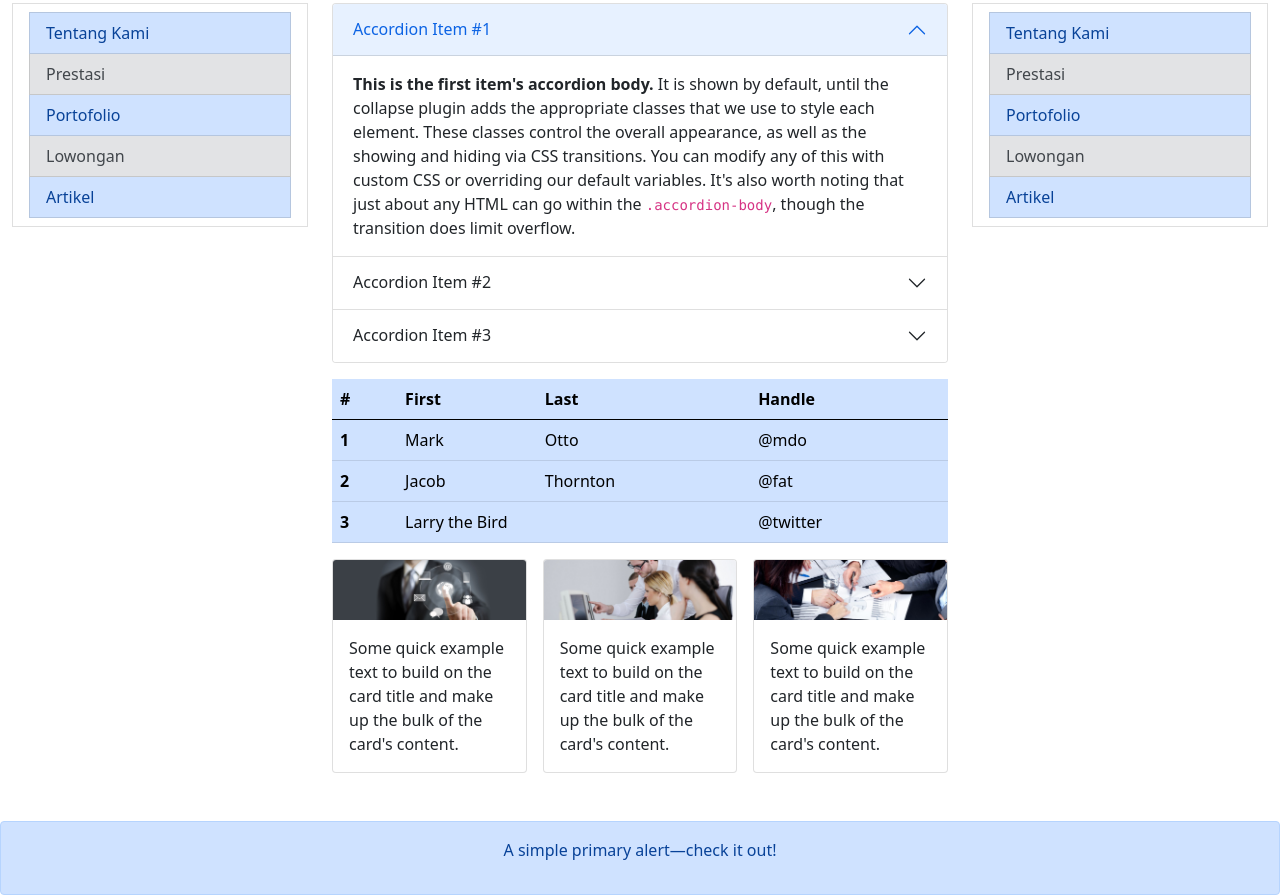
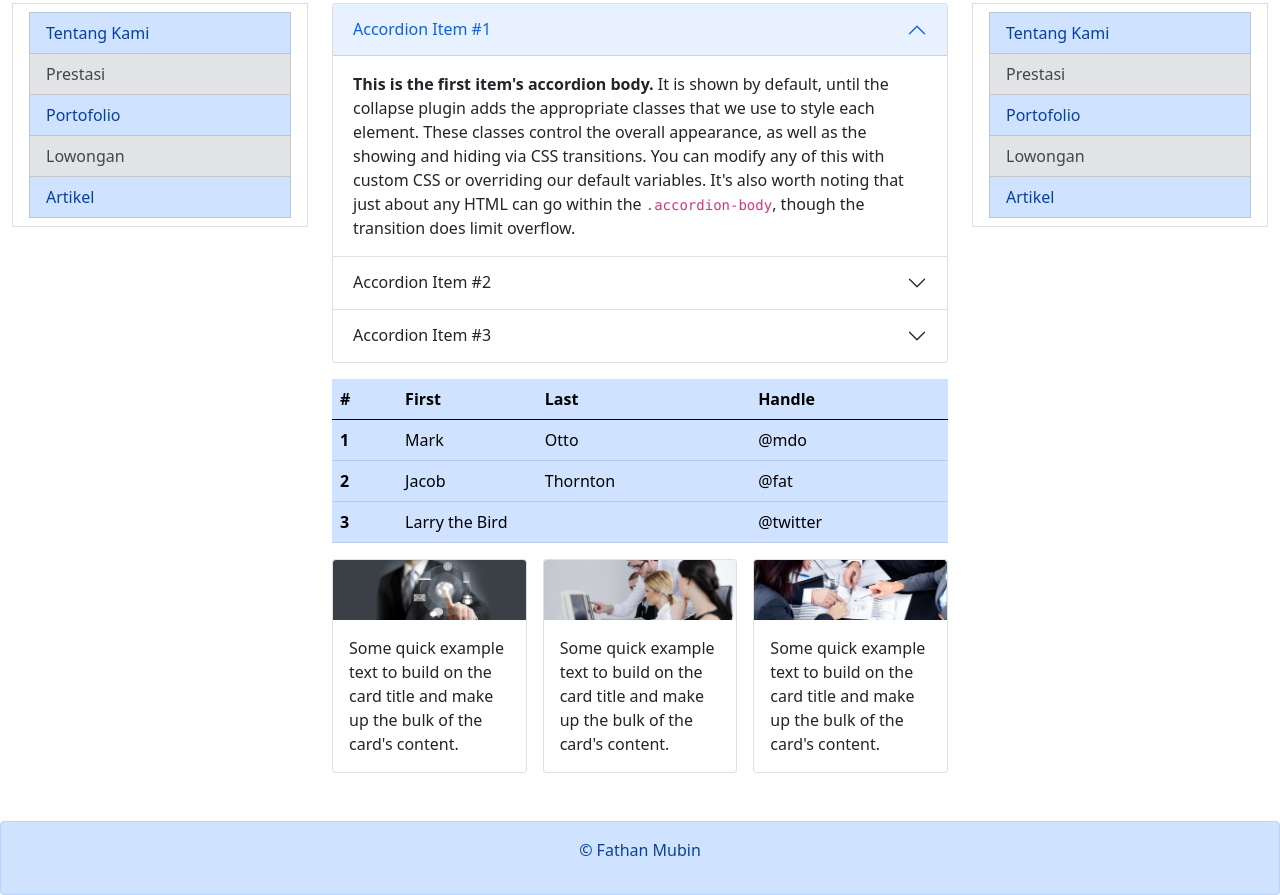
Before and after one commit to Fathan-cyber/kampus_merdeka, a plain HTML site: page index.html in a window 1280 px wide. Shown: the part 462-1357 px from the top of the page. Drawn offline with nearby package versions, Linux system fonts and the light colour scheme.

Commit message:
initial commit

```diff
--- a/index.html
+++ b/index.html
@@ -311,7 +311,7 @@
     </div>
     <!-- End Main -->
     <footer class="mt-5 alert alert-primary mb-0">
-           <p class="text-center"> A simple primary alert—check it out!</p>
+           <p class="text-center"> &copy; Fathan Mubin</p>
     </footer>
 
     <!-- Boostrap Js -->
```
